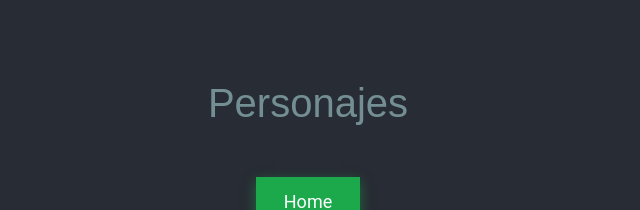
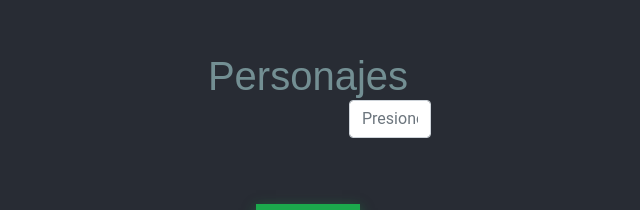
Before and after one commit to joseph517/rick-and-morty, a React (Create React App) app: page /characters in a window 1280 px wide. Shown: the part 172-382 px from the top of the page, without its empty margins (332-972 px from the left). Built offline with nearby package versions, Linux system fonts and the light colour scheme; no server answers.

Commit message:
se crea input buscar

```diff
--- a/src/component/Characters.js
+++ b/src/component/Characters.js
@@ -1,4 +1,5 @@
 import { useNavigate } from "react-router-dom"
+import Search from "./Search"
 
 
 
--- /dev/null
+++ b/src/component/Search.js
@@ -0,0 +1,30 @@
+import React from 'react'
+
+const Search = ({ valorInput, onInputChange, onSubmit }) => {
+
+    function onKeyPress(e) {
+        if (e.key === "Enter") {
+            onSubmit();
+        }
+    }
+    console.log(valorInput)
+
+
+    return (
+        <div className="d-flex justify-content-end">
+            <div className="mb-3 col-4">
+                <input
+                    onKeyPress={onKeyPress}
+                    value={valorInput}
+                    onChange={onInputChange}
+                    type="text"
+                    className="form-control"
+                    placeholder="Presione enter para buscar personaje"
+                />
+            </div>
+        </div>
+
+    )
+}
+
+export default Search
--- a/src/pages/CharactersPages.js
+++ b/src/pages/CharactersPages.js
@@ -1,13 +1,21 @@
 import React, { useEffect, useState } from 'react'
 import Characters from '../component/Characters'
 import Pagination from "react-js-pagination";
+import Search from '../component/Search';
 
 const CharactersPages = () => {
     const [characters, setCharacters] = useState([])
     const [numberPage, setNumberPage] = useState(1);
     const [pageConfig, setPageConfig] = useState({});
+    const [search, setSearch] = useState("");
 
+    function actualice(event) {
+        setSearch(event.target.value);
+    }
 
+    function onSearh() {
+        reqApi(true);
+    }
 
 
     useEffect(() => {
@@ -16,6 +24,8 @@ const CharactersPages = () => {
     }, [numberPage])
 
     const reqApi = async () => {
+
+
         const api = await fetch(`https://rickandmortyapi.com/api/character/?page=${numberPage}`)
         const characterApi = await api.json()
         let itemPages = Math.round(characterApi.info.count / characterApi.info.pages)
@@ -35,7 +45,13 @@ const CharactersPages = () => {
                 <>
                     <h1 className='title'>Personajes</h1>
                     <div>
+                        <Search
+                            onInputChange={actualice}
+                            valorInput={search}
+                            onSubmit={onSearh}
+                        />
                         <Characters characters={characters} />
+
                     </div>
                 </>}
             <div>
```
